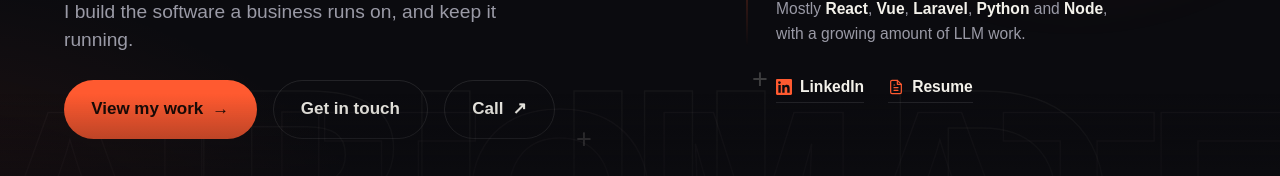
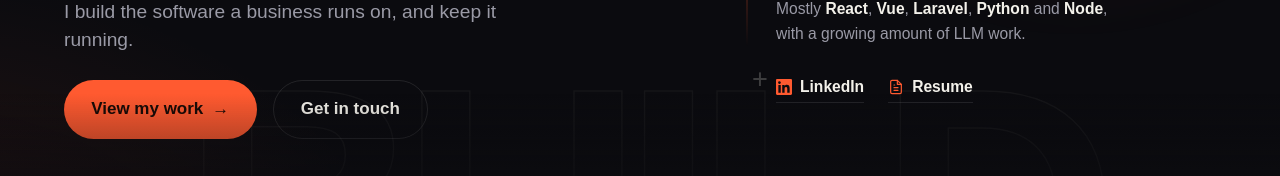
Before and after one commit to revanthshiva/revanthshiva.github.io, a Next.js app: page / in a window 1280 px wide. Shown: the part 502-678 px from the top of the page. Built offline with nearby package versions, Linux system fonts and the light colour scheme; a web font is replaced by a local one.

Commit message:
Remove Call button from hero
Co-Authored-By: Claude Opus 4.8 <noreply@anthropic.com>

```diff
--- a/components/Hero.tsx
+++ b/components/Hero.tsx
@@ -166,9 +166,6 @@ export default function Hero() {
             <a className={s.secondary} href="#contact">
               Get in touch
             </a>
-            <a className={s.secondary} href="tel:+917010538733">
-              Call <span aria-hidden="true">↗</span>
-            </a>
           </div>
         </div>
 
```
